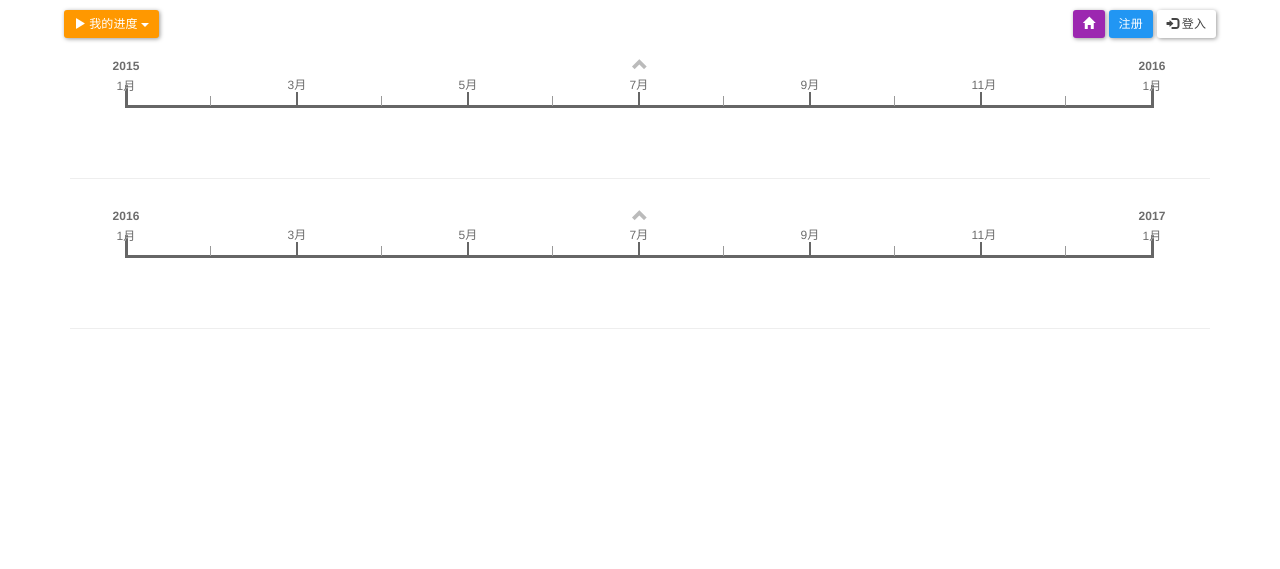
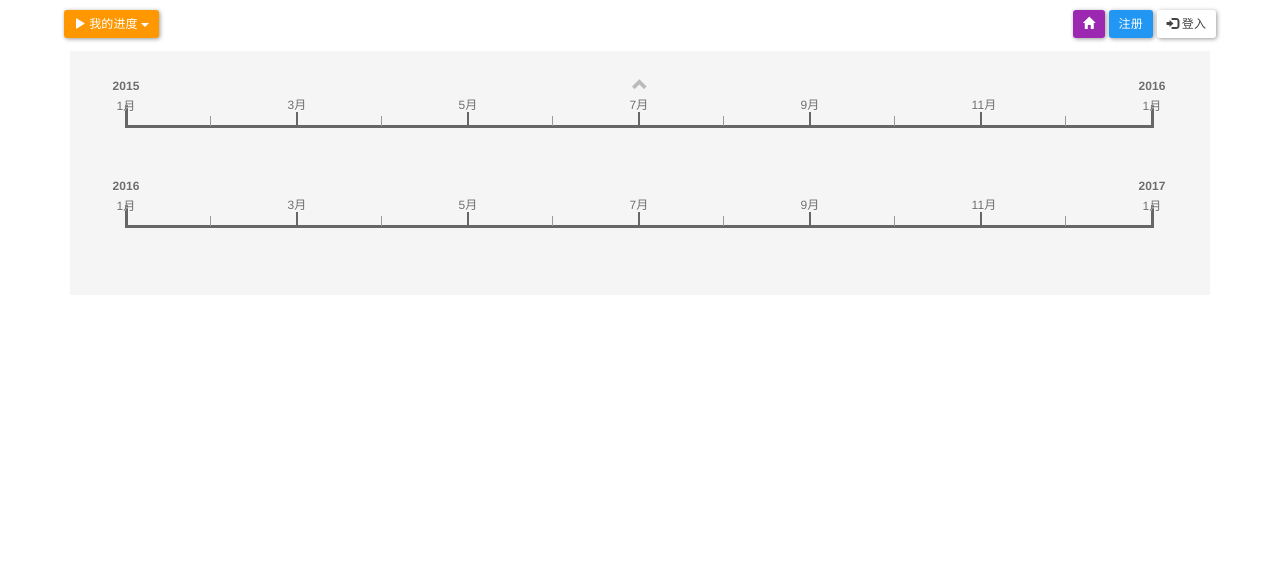
Before and after one commit to kyan001/Portal-Django, a Django app: template main/templates/progress/timeline.html in a window 1280 px wide. Shown: the top 569 px of the page. Run offline with Django 3.2, Linux system fonts and the light colour scheme; the template is opened without the code that fills it, so the values that code supplies are empty; parts of the project's set-up code (start-up, migrations or seed data) failed here and were passed over; some libraries are stand-ins or nearby versions.

Commit message:
将2个时间轴融为一个

```diff
--- a/main/templates/progress/timeline.html
+++ b/main/templates/progress/timeline.html
@@ -12,20 +12,17 @@
 
 {% block content %}
 <div class="container">
-    <div id="last-year-timeline-zone" class="hidden-xs">
-        <div id="hide-timeline">
-            <span class="glyphicon glyphicon-chevron-up text-muted animate-hide" onmouseenter="hideTimeline(this)" onmouseout='stopHideTimeline()'></span>
+    <div id='timeline-zone' class='hidden-xs well'>
+        <div id="last-year-timeline-zone">
+            <div id="hide-timeline">
+                <span class="glyphicon glyphicon-chevron-up text-muted animate-hide" onmouseenter="hideTimeline()" onmouseout='stopHideTimeline()'></span>
+            </div>
+            <div id="event-timeline-last-year"></div>
         </div>
-        <div id="event-timeline-last-year"></div>
+        <div id="this-year-timeline-zone">
+            <div id="event-timeline-this-year"></div>
+        </div>
     </div>
-    <hr class='hidden-xs'/>
-    <div id="this-year-timeline-zone" class="hidden-xs">
-        <div id="hide-timeline">
-            <span class="glyphicon glyphicon-chevron-up text-muted animate-hide" onmouseenter="hideTimeline(this)" onmouseout='stopHideTimeline()'></span>
-        </div>
-        <div id="event-timeline-this-year"></div>
-    </div>
-    <hr class='hidden-xs'/>
 </div><!--.container-->
 {% endblock content %}
 
@@ -160,9 +157,9 @@
     var timer_hTl
     function hideTimeline(ele){
         clearTimeout(timer_hTl)
-        var tl_ele = $(ele).parent().parent()
+        var tl_ele = $('#timeline-zone')
         timer_hTl = setTimeout(function(){
-            tl_ele.slideUp()
+            tl_ele.slideUp('slow')
         }, 700);
     }
 
```
